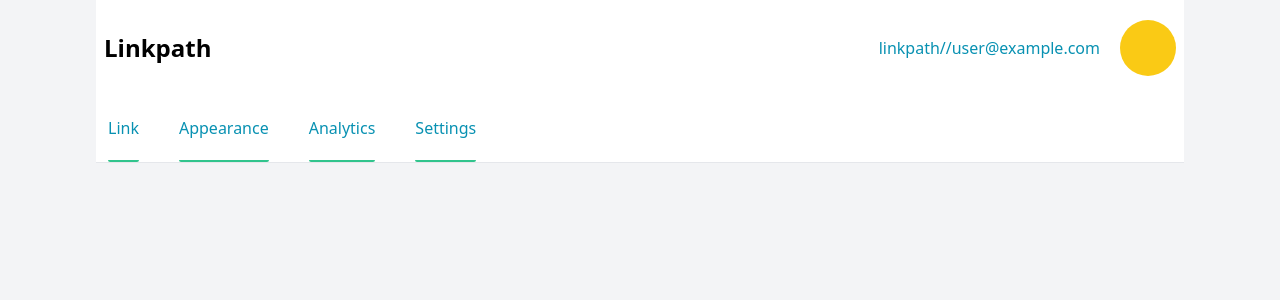
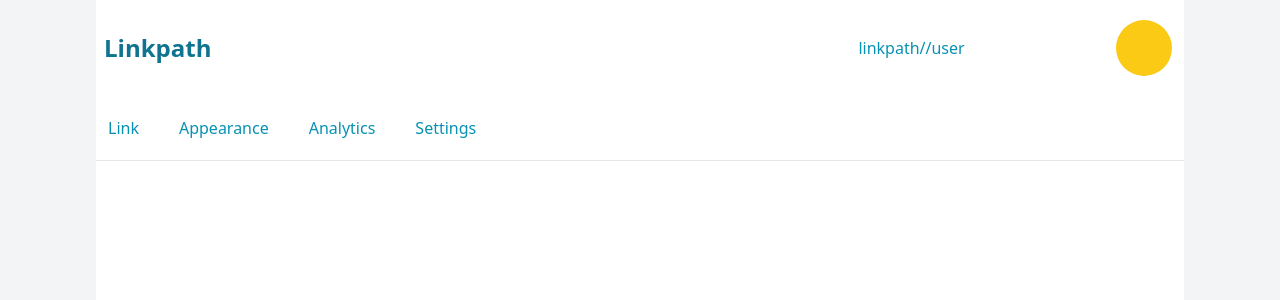
Before and after one commit to JosephChuksN/linkPath, a React (Create React App) app: page /dashboard in a window 1280 px wide. Shown: the top 300 px of the page. Built offline with nearby package versions, Linux system fonts and the light colour scheme; no server answers; sample sign-in values are in the browser's storage.

Commit message:
Fixed bug with routing

```diff
--- a/package.json
+++ b/package.json
@@ -4,9 +4,9 @@
   "private": true,
   "dependencies": {
     "@firebase/webchannel-wrapper": "^0.6.2",
-    "@fortawesome/fontawesome-svg-core": "^6.1.2",
-    "@fortawesome/free-regular-svg-icons": "^6.1.2",
-    "@fortawesome/free-solid-svg-icons": "^6.1.2",
+    "@fortawesome/fontawesome-svg-core": "^6.2.0",
+    "@fortawesome/free-regular-svg-icons": "^6.2.0",
+    "@fortawesome/free-solid-svg-icons": "^6.2.0",
     "@fortawesome/react-fontawesome": "^0.2.0",
     "@testing-library/jest-dom": "^5.16.5",
     "@testing-library/react": "^13.3.0",
--- a/src/App.js
+++ b/src/App.js
@@ -3,6 +3,7 @@ import HomePage from './Components/Homepage/HomePage';
 import Signup from './Components/Signup';
 import Login from './Components/Login';
 import Dashboard from './Components/Dashboard/Dashboard';
+import LinkPage from './Components/Dashboard/Pages/LinkPage';
 import PrivateRoute from './Routes/PrivateRoute';
 import { Routes, Route  } from 'react-router-dom';
 import { AuthProvider } from './Context/AuthContext';
@@ -10,14 +11,17 @@ import { AuthProvider } from './Context/AuthContext';
 
 const App = () => {
   return (
-  <div className='bg-gray-100'>
+  <div className='bg-gray-100 h-full'>
       <AuthProvider>
     <Routes>
 
       <Route exact path='/' element={<HomePage />} />
-      <Route eaxct path='/signup' element={<Signup />} />
-      <Route eaxct path='/login' element={<Login />} />
-      <Route eaxct path='/dashboard' element={<PrivateRoute><Dashboard /></PrivateRoute>} />
+      <Route eaxct path='signup' element={<Signup />} />
+      <Route eaxct path='login' element={<Login />} />
+      <Route eaxct path='dashboard' element={<PrivateRoute><Dashboard /></PrivateRoute>}>
+        <Route path='link' element={<LinkPage />} />
+
+        </Route>
 
 
     </Routes>
--- a/src/Components/Dashboard/Dashboard.jsx
+++ b/src/Components/Dashboard/Dashboard.jsx
@@ -1,8 +1,8 @@
 import React from 'react'
 import Header from './Header'
-import DashboardNav from './DashboardNav'
+import DashboardNav from './Navbar'
 import { useAuth } from '../../Context/AuthContext'
-import { useNavigate } from 'react-router'
+import { useNavigate, Outlet } from 'react-router'
 
 const Dashboard = () => {
  const {user, logout} = useAuth()
@@ -12,16 +12,17 @@ const Dashboard = () => {
 
     try{
         await logout()
-        navigate('/login')
+        navigate('login')
     } catch (e) {
         alert(e.message)
     }
  }
 
   return (
-    <div className='flex flex-col  lg:mx-24    bg-white'>
-      <Header user={user} />
+    <div className='flex flex-col  lg:mx-24  h-full min-h-screen  bg-white'>
+      <Header  />
       <DashboardNav />
+      <Outlet />
     </div>
   )
 }
--- a/src/Components/Dashboard/Header.jsx
+++ b/src/Components/Dashboard/Header.jsx
@@ -1,17 +1,23 @@
-import React from 'react'
+import React, {useState} from 'react'
+import { useAuth } from '../../Context/AuthContext'
+import { FontAwesomeIcon } from '@fortawesome/react-fontawesome'
+import { faCopy } from '@fortawesome/free-solid-svg-icons'
 
 
 
-const Header = ({user}) => {
+const Header = () => {
+  const {user} = useAuth()
+    const [show, setShow] = useState(false)
   return (
-    <div className='flex justify-between items-center py-5 px-2'>
+    <div className='flex flex-col gap-10 md:flex-row md:justify-between md:items-center py-5 px-2'>
 
-            <span className='text-2xl font-semibold'>Linkpath</span>
-         <div className='flex gap-5 items-center'>
-            <span className='text-cyan-600'>
-                {`linkpath//${user.email}`}
+            <span className='text-2xl font-semibold text-cyan-700'>Linkpath</span>
+         <div className='flex gap-5 items-center w-full md:w-[30%]'>
+            <span onMouseOver={()=>{setShow(true)}} onMouseOut={()=>{setShow(false)}} className='flex justify-between lg:hover:bg-cyan-600/10 cursor-pointer lg:hover:rounded-full text-cyan-600 bg-slate-300 md:bg-transparent rounded-full md:rounded-none lg:p-1  p-2 w-full md:w-[75%] '>
+                {`linkpath//${user.email.substring(0, user.email.indexOf("@"))}`}
+                <span className={`${show? 'lg:block' : "lg:hidden"}`}><FontAwesomeIcon icon={faCopy} /></span>
             </span>
-            <span className='w-14 h-14 rounded-full bg-yellow-300'></span>
+            <span className='w-14 h-14 rounded-full absolute top-2.5 right-3 md:static bg-yellow-300'></span>
          </div>
 
     </div>
--- a/src/Components/Dashboard/DashboardNav.jsx
+++ b/src/Components/Dashboard/Navbar.jsx
@@ -1,14 +1,19 @@
-import React from 'react'
-import { Link, NavLink } from 'react-router-dom'
+import React, {useState} from 'react'
+import { NavLink } from 'react-router-dom';
+import { useAuth } from '../../Context/AuthContext';
+
+
 
 const DashboardNav = () => {
 
+  const { user } = useAuth()
+
     const isActiveLink =" border-b-2 rounded-sm border-green-400 "
 const navData = [
-    {id:1, name:'Link', link:''},
-    {id:2, name:'Appearance', link:''},
-    {id:3, name:'Analytics', link:''},
-    {id:4, name:'Settings', link:''},
+    {id:1, name:'Link', link:'link'},
+    {id:2, name:'Appearance', link:'appearance'},
+    {id:3, name:'Analytics', link:'analytics'},
+    {id:4, name:'Settings', link:'settings'},
 
 
 ]
@@ -16,13 +21,17 @@ const navData = [
 
 
   return (
-    <div>
+   <>
+    <div className= 'mb-8 md:mb-5 sticky bg-white z-20 top-0'>
         <ul className='flex  px-3 gap-10 text-[1rem] font-normal text-cyan-600 border-b'>{
         navData.map((data)=>(
            <NavLink className={({isActive})=> isActive? isActiveLink : null} id={data.id} to={data.link}><li className='py-5'>{data.name}</li></NavLink>
         ))
             }</ul>
     </div>
+
+
+    </>
   )
 }
 
--- /dev/null
+++ b/src/Components/Dashboard/Pages/LinkPage.jsx
@@ -0,0 +1,38 @@
+import React from 'react'
+import { FontAwesomeIcon } from '@fortawesome/react-fontawesome'
+import { faLink, faPen, faTrash } from '@fortawesome/free-solid-svg-icons'
+const LinkPage = () => {
+  return (
+     <div className='flex flex-col gap-10 px-2 md:px-0 items-center'>
+        <div className='flex  justify-center  md:w-3/4 w-full '>
+        <div className='flex w-full items-center justify-center lg:w-3/4 md:gap-5 '>
+        <span className='flex bg-cyan-600/20 md:w-[70%] w-full   items-center gap-2 pl-5 text-slate-400 rounded-l-xl md:rounded-full'>
+            <FontAwesomeIcon icon={faLink} />
+            <span className='border border-slate-300 h-7 my-auto '></span>
+             <input className='bg-transparent p-3 text-black  outline-none focus:bg-cyan-600/10 focus:border-none focus:ring-0 rounded-l-xl md:rounded-full border-none w-full'
+             type="text"
+             name=""
+
+                />
+            </span>
+            <button className='bg-cyan-600 text-white p-3 rounded-r-xl md:rounded-full flex'>Add <span className='hidden md:block ml-1'>New Link</span></button>
+        </div>
+        </div>
+
+        <div className='flex items-center justify-center px-1 py-2  w-full  md:w-3/4'>
+           <div className='flex items-center shadow-md border w-full rounded md:w-[70%] p-5 gap-3 md:gap-7'>
+           <span className='absolute right-5 top-[26rem] xl:right-[27rem] xl:top-[22rem] text-gray-500 z-10'><FontAwesomeIcon icon={faTrash} /></span>
+            <span className='w-14 h-14 bg-green-400 rounded'></span>
+            <div className='flex flex-col gap-3'>
+                <span className='text-[1rem] font-medium'>website name <span className='text-slate-300 text-[0.8rem]'><FontAwesomeIcon icon={faPen} /></span></span>
+                <span className='text-purple-500'>website link <span className='text-slate-300  text-[0.8rem]'><FontAwesomeIcon icon={faPen} /></span></span>
+            </div>
+           </div>
+
+        </div>
+
+    </div>
+  )
+}
+
+export default LinkPage
--- a/src/Components/Homepage/Navbar.jsx
+++ b/src/Components/Homepage/Navbar.jsx
@@ -1,4 +1,5 @@
 import React, { useState } from 'react'
+import { useAuth } from '../../Context/AuthContext'
 import { Link } from 'react-router-dom'
 import { FontAwesomeIcon } from '@fortawesome/react-fontawesome'
 import { faBars, faClose } from '@fortawesome/free-solid-svg-icons'
@@ -7,6 +8,7 @@ import { faBars, faClose } from '@fortawesome/free-solid-svg-icons'
 
 const NavBar = () => {
  const [show, setShow] = useState(false)
+ const { user } = useAuth()
 
  const handleToggle = () =>{
     setShow(!show)
@@ -17,8 +19,8 @@ const NavBar = () => {
     <>
  <div className={`bg-white md:flex justify-between px-3 py-4 lg:px-28 lg:py-5 ${show? "shadow-none" : "shadow-md"} lg:shadow-none`}>
    <div className='flex gap-32'>
-   <span className='font-bold text-2xl flex items-center '>LinkPath</span>
-   <Link className='flex items-center' to="/signup"><span className='md:hidden flex items-center text-white bg-blue-600  px-2 rounded-md'>Get Started</span></Link>
+   <span className='font-bold text-2xl flex items-center text-cyan-700'>LinkPath</span>
+   <Link to={user? "dashboard" : "signup"}  ><span className='md:hidden flex items-center text-white bg-cyan-600  px-2 rounded-md'>Get Started</span></Link>
    </div>
 
    <div className='md:flex '>
@@ -27,7 +29,7 @@ const NavBar = () => {
     <li className='pl-3 py-3'>About</li>
     <li className='pl-3 py-3'>Services</li>
     <li className='pl-3 py-3'>Contact</li>
-    <Link to="/signup"><li className='pl-3 py-3 hidden md:block'><span className='bg-blue-600 px-3 py-2 rounded-md text-white'>Get Started</span></li></Link>
+    <Link to={user? "dashboard" : "signup"}><li className='pl-3 py-3 hidden md:block'><span className='bg-cyan-600 px-3 py-2 rounded-md text-white'>Get Started</span></li></Link>
   </ul>
    </div>
 
--- a/src/Components/Signup.jsx
+++ b/src/Components/Signup.jsx
@@ -1,5 +1,5 @@
 import React, {  useState} from 'react'
-import {  Link, useNavigate  } from 'react-router-dom'
+import {  Link, useNavigate,  } from 'react-router-dom'
 import { useAuth } from '../Context/AuthContext'
 import { Spinner } from 'flowbite-react'
 
@@ -12,7 +12,7 @@ const Signup = () => {
   const navigate = useNavigate()
 
 
-  const {signUp} = useAuth()
+  const {signUp, } = useAuth()
 
   //creates a user account
   const handleSubmit = async (e) =>{
@@ -47,6 +47,8 @@ const Signup = () => {
 
     <div className=' flex flex-col gap-5 mt-3'>
     <span className='text-2xl font-semibold'>Sign Up</span>
+
+
     <div className='flex flex-col'>
 
         <label className='p-1' htmlFor="">Your Email</label>
@@ -95,7 +97,7 @@ const Signup = () => {
     <div className='p-1'>
 
      <span>Already have an account?</span>
-     <Link to="/login">
+     <Link to="login">
      <span className='text-blue-600'>Log in</span>
      </Link>
 
--- a/src/Context/AuthContext.js
+++ b/src/Context/AuthContext.js
@@ -1,12 +1,13 @@
 import { createContext, useContext, useState, useEffect } from "react";
-import {createUserWithEmailAndPassword, signInWithEmailAndPassword, onAuthStateChanged, signOut} from "firebase/auth"
-import { auth } from "../firebase";
+import { createUserWithEmailAndPassword, signInWithEmailAndPassword, onAuthStateChanged, signOut} from "firebase/auth"
+import { collection, doc,setDoc  } from "firebase/firestore"
+import { auth, db } from "../firebase";
 
  const AuthContext = createContext()
 
 export const AuthProvider = ({children}) =>{
 
-  const [user, setUser] = useState({})
+  const [user, setUser] = useState()
 
 //creating a user account
 const signUp = (email, password) => {
@@ -32,8 +33,10 @@ const logout = () =>{
 
 //checks if there's a signed in user or not
 useEffect(()=>{
-  const unSubcribe =  onAuthStateChanged(auth, (currentUser)=>{
+  const unSubcribe =  onAuthStateChanged(auth, async (currentUser)=>{
+
     setUser(currentUser)
+
   })
   return unSubcribe
 }, [])
--- a/src/firebase.js
+++ b/src/firebase.js
@@ -1,4 +1,5 @@
 import { initializeApp } from "firebase/app";
+import { getFirestore} from "firebase/firestore"
 import { getAuth } from "firebase/auth";
 
 const firebaseConfig = {
@@ -11,6 +12,6 @@ const firebaseConfig = {
 };
 
 const app = initializeApp(firebaseConfig);
-export const auth = getAuth();
-
+export const auth = getAuth(app);
+export const db = getFirestore(app)
 export default app;
```
Also changed, not shown: src/Components/Homepage/Homebody.jsx (+4 -4 lines), 1 other file (tests, documents, lock files or other folders).
